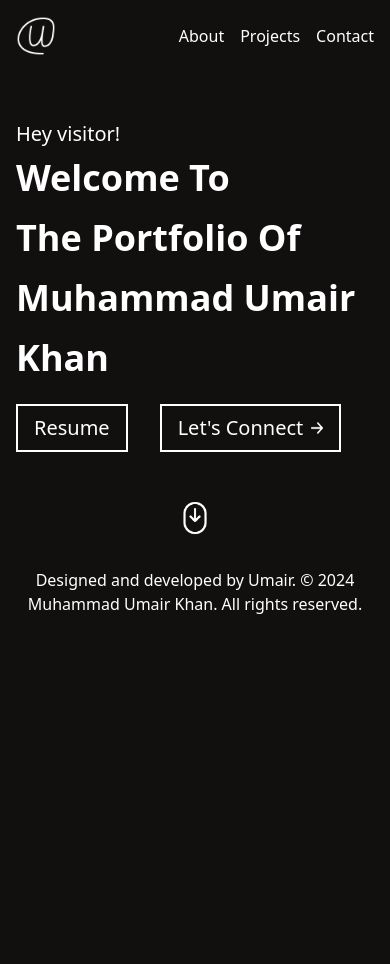
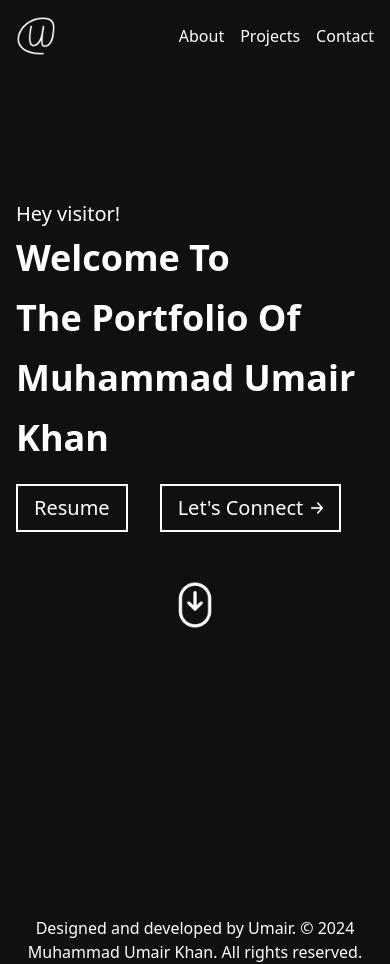
Before and after one commit to itzUmair/portfolio, a Next.js app: page / in a window 390 px wide. Before the commit the page ends 844 px from the top, so only its background shows below. Built offline with nearby package versions, Linux system fonts and the light colour scheme.

Commit message:
fix(app): fixed hero section responsiveness

```diff
--- a/components/Hero.tsx
+++ b/components/Hero.tsx
@@ -3,7 +3,7 @@ import Image from "next/image";
 
 export default function Hero() {
   return (
-    <section className="mt-16">
+    <section className="h-screen pt-32 md:h-auto md::mt-16">
       <h2 className="text-xl lg:text-2xl">Hey visitor!</h2>
       <h1 className="font-bold text-4xl md:text-6xl lg:text-8xl leading-[60px] md:leading-[80px] lg:leading-[130px]">Welcome To <br /> The Portfolio Of <br /> Muhammad Umair Khan</h1>
       <div className="flex gap-x-8 my-4">
@@ -11,7 +11,7 @@ export default function Hero() {
         <Button content="Let&apos;s Connect" image="/arrow.png"/>
       </div>
       <div className="flex justify-center">
-        <button className="my-8"><Image src="/scroll-icon.png" alt="scroll" width={50} height={50} className="w-9 h-9 lg:w-12 lg:h-12" /></button>
+        <button className="my-8"><Image src="/scroll-icon.png" alt="scroll" width={50} height={50} className="w- lg:w-12 lg:h-12" /></button>
       </div>
     </section>
   )
```
